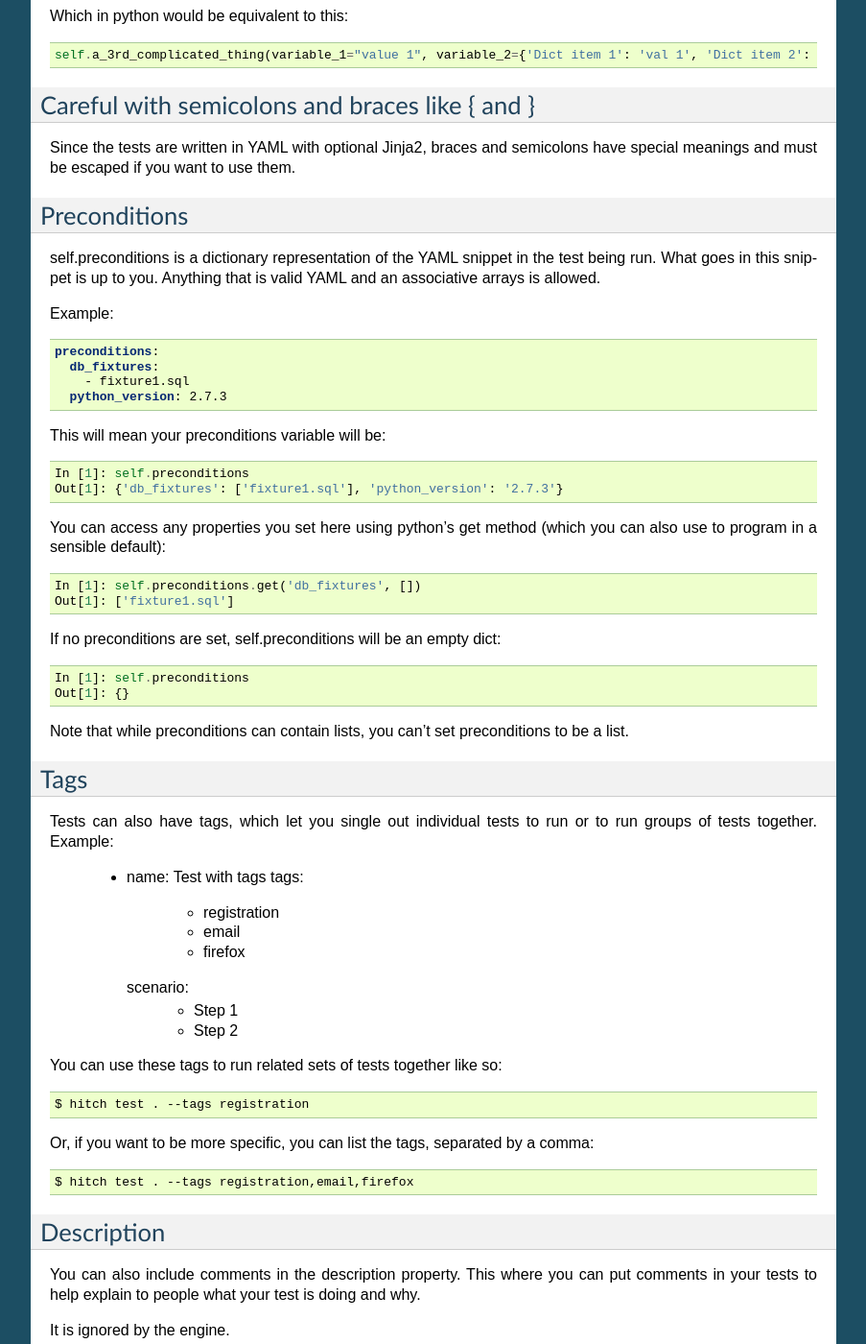
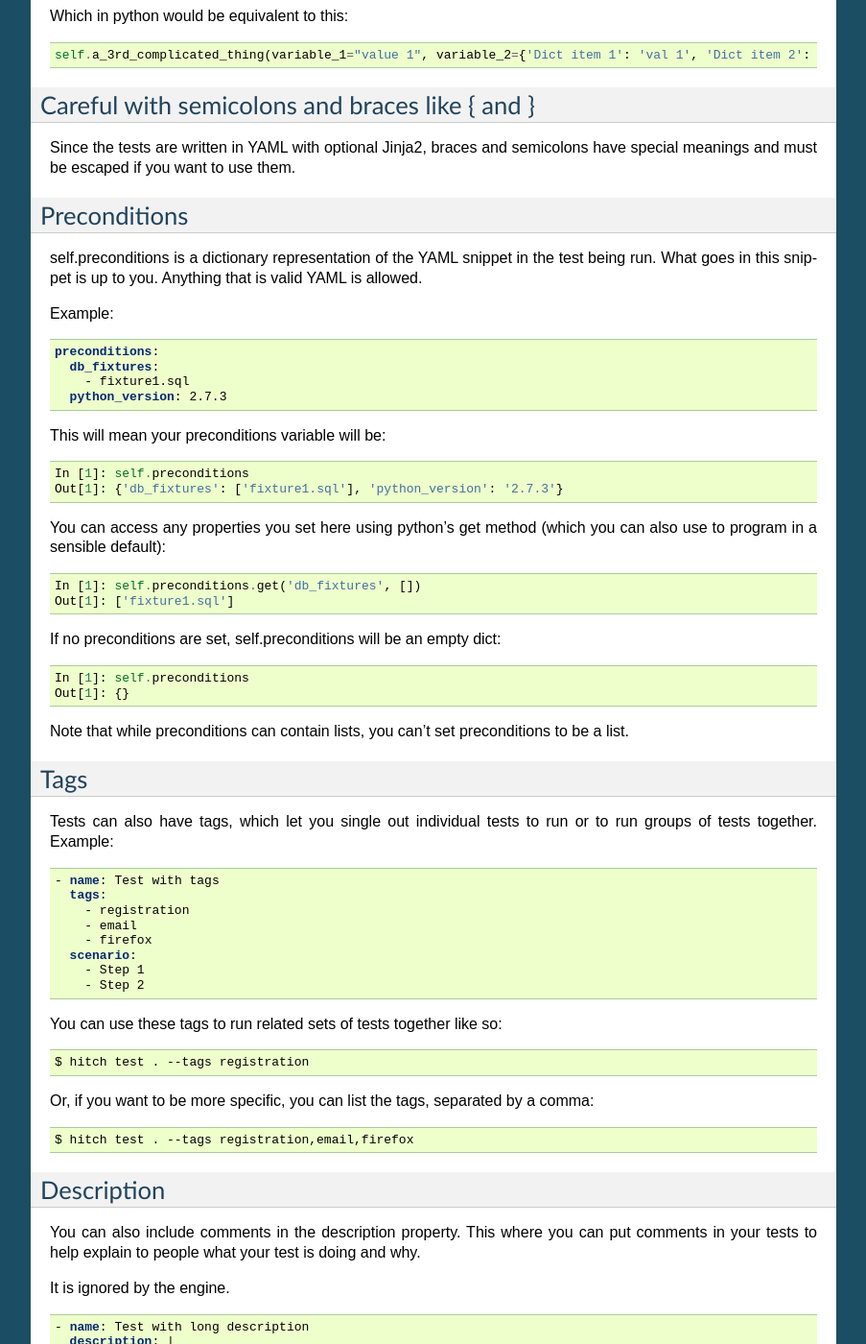
Before and after one commit to hitchtest/hitch, a Sphinx documentation site: the page built from docs/api/engine_api.rst, in a window 1280 px wide and 1400 px high, scrolled down 1547 px. Shown: the whole window at 96% size, without its empty margins (198-1101 px from the left). Built offline with Sphinx 7.4.7, drawn with Linux system fonts in a browser that asks for light colours; some of the changed lines change nothing that is shown; some of the changed text lies outside the part shown.

Commit message:
DOCS : Update to engine API settings.

```diff
--- a/docs/api/engine_api.rst
+++ b/docs/api/engine_api.rst
@@ -123,8 +123,7 @@
 -------------
 
 self.preconditions is a dictionary representation of the YAML snippet in the test being run.
-What goes in this snippet is up to you. Anything that is valid YAML and an associative arrays
-is allowed.
+What goes in this snippet is up to you. Anything that is valid YAML is allowed.
 
 Example:
 
@@ -159,6 +158,8 @@
 
 Tests can also have tags, which let you single out individual tests to run
 or to run groups of tests together. Example:
+
+.. code-block:: yaml
 
   - name: Test with tags
     tags:
@@ -197,9 +198,12 @@
       It registers, recieves an email and checks the email arrived.
     scenario:
       - Step 1
-      - Step 2
-      db_fixtures:
-        - fixture1.sql
+      - Step 2: with parameter
+      - Step 3:
+          var 1: 1
+          var 2: 2
+          var 3: 3
+      - Last step
 
 
 Stacktrace
```
